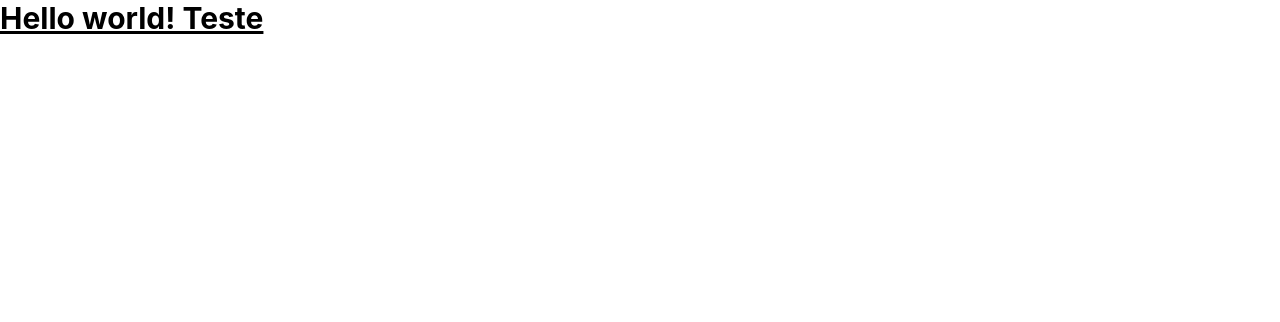
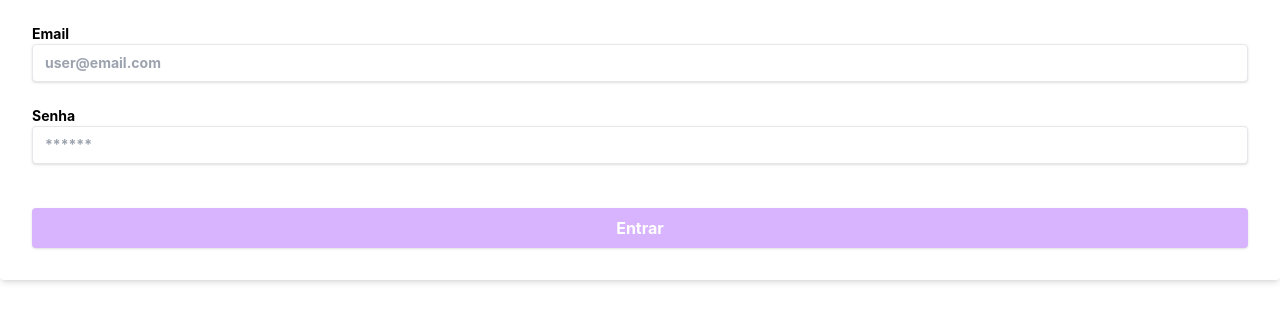
Before and after one commit to lkotlarenko/Project-Recipes-App, a React (Create React App) app: page / in a window 1280 px wide. Shown: the top 322 px of the page. Built offline with nearby package versions, Linux system fonts and the light colour scheme.

Commit message:
Tela feita com validador

```diff
--- a/src/context/ProviderApp.js
+++ b/src/context/ProviderApp.js
@@ -1,9 +1,19 @@
-import React from 'react';
+import React, { useState } from 'react';
 import PropTypes from 'prop-types';
 import ContextApp from './ContextApp';
 
 function ProviderApp({ children }) {
+  const [email, setEmail] = useState('');
+  const [password, setPassword] = useState('');
+  const [isDisabled, setIsDisabled] = useState(true);
+
   const allData = {
+    email,
+    setEmail,
+    password,
+    setPassword,
+    isDisabled,
+    setIsDisabled,
   };
 
   return (
--- a/src/pages/Login/index.jsx
+++ b/src/pages/Login/index.jsx
@@ -1,14 +1,83 @@
-import React from 'react';
+import React, { useContext, useEffect } from 'react';
+import { useHistory } from 'react-router-dom';
+import ContextApp from '../../context/ContextApp';
 
-function Login() {
+export default function Login() {
+  const history = useHistory();
+
+  const {
+    email,
+    setEmail,
+    password,
+    setPassword,
+    isDisabled,
+    setIsDisabled,
+  } = useContext(ContextApp);
+
+  useEffect(() => {
+    const re = /\S+@\S+\.\S+/;
+    const magicNumber = 5;
+    if (re.test(email) && password.length > magicNumber) {
+      setIsDisabled(false);
+    } else {
+      setIsDisabled(true);
+    }
+  }, [email, password]);
+
   return (
-    <div className="meals">
-      <h1 className="text-3xl font-bold underline">
-        Hello world!
-        Teste
-      </h1>
+    <div className="bg-white shadow-md rounded px-8 pt-6 pb-8 mb-4 flex flex-col">
+      <div className="mb-4">
+        <label
+          className="block text-grey-darker text-sm font-bold mb-2"
+          htmlFor="username"
+        >
+          Email
+          <input
+            className="shadow appearance-none border rounded w-full py-2
+              px-3 text-grey-darker"
+            id="email"
+            type="text"
+            placeholder="user@email.com"
+            data-testid="email-input"
+            onChange={ ({ target }) => setEmail(target.value) }
+          />
+        </label>
+      </div>
+      <div className="mb-6">
+        <label
+          className="block text-grey-darker text-sm font-bold mb-2"
+          htmlFor="password"
+        >
+          Senha
+          <input
+            className="shadow appearance-none border border-red rounded
+             w-full py-2 px-3 text-grey-darker mb-3"
+            id="password"
+            type="password"
+            placeholder="******"
+            data-testid="password-input"
+            onChange={ ({ target }) => setPassword(target.value) }
+          />
+        </label>
+      </div>
+      <button
+        className={
+          isDisabled ? `shadow bg-purple-300 cursor-not-allowed hover:bg-purple-400
+            focus:shadow-outline focus:outline-none text-white font-bold py-2 px-4
+            rounded`
+            : `shadow bg-purple-500 hover:bg-purple-400 focus:shadow-outline
+              focus:outline-none text-white font-bold py-2 px-4 rounded`
+        }
+        type="button"
+        disabled={ isDisabled }
+        data-testid="login-submit-btn"
+        onClick={ () => {
+          history.push('/mainpage');
+        } }
+      >
+        Entrar
+      </button>
     </div>
+
   );
 }
-
-export default Login;
```
Also changed, not shown: 1 other file (tests, documents, lock files or other folders).
